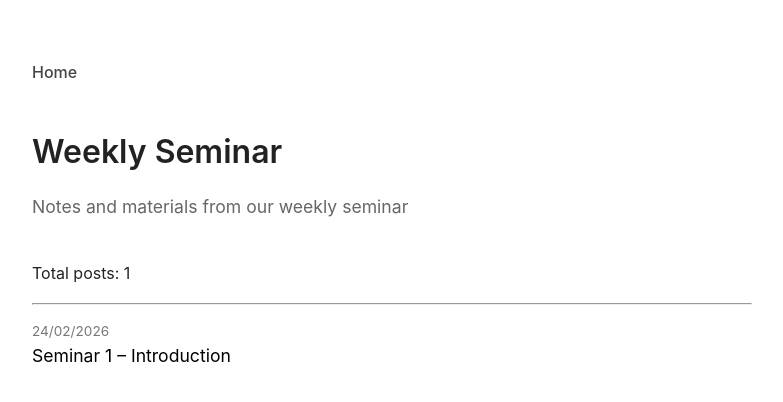
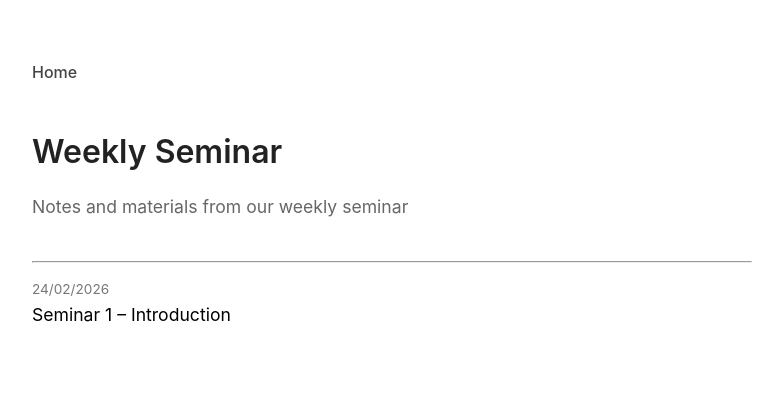
Before and after one commit to Carli-B/lean-seminar, a Jekyll site: the page built from index.html, in a window 1280 px wide. Shown: the top 402 px of the page, without its empty margins (248-1031 px from the left). Built offline with Jekyll 4.4.1, drawn with Linux system fonts in a browser that asks for light colours.

Commit message:
Update index.html

```diff
--- a/index.html
+++ b/index.html
@@ -7,7 +7,6 @@ title: Home
   <h1>{{ site.title }}</h1>
   <p class="site-description">{{ site.description }}</p>
 </header>
-<p>Total posts: {{ site.posts | size }}</p>
 <hr>
 
 <ul class="post-list">
```
